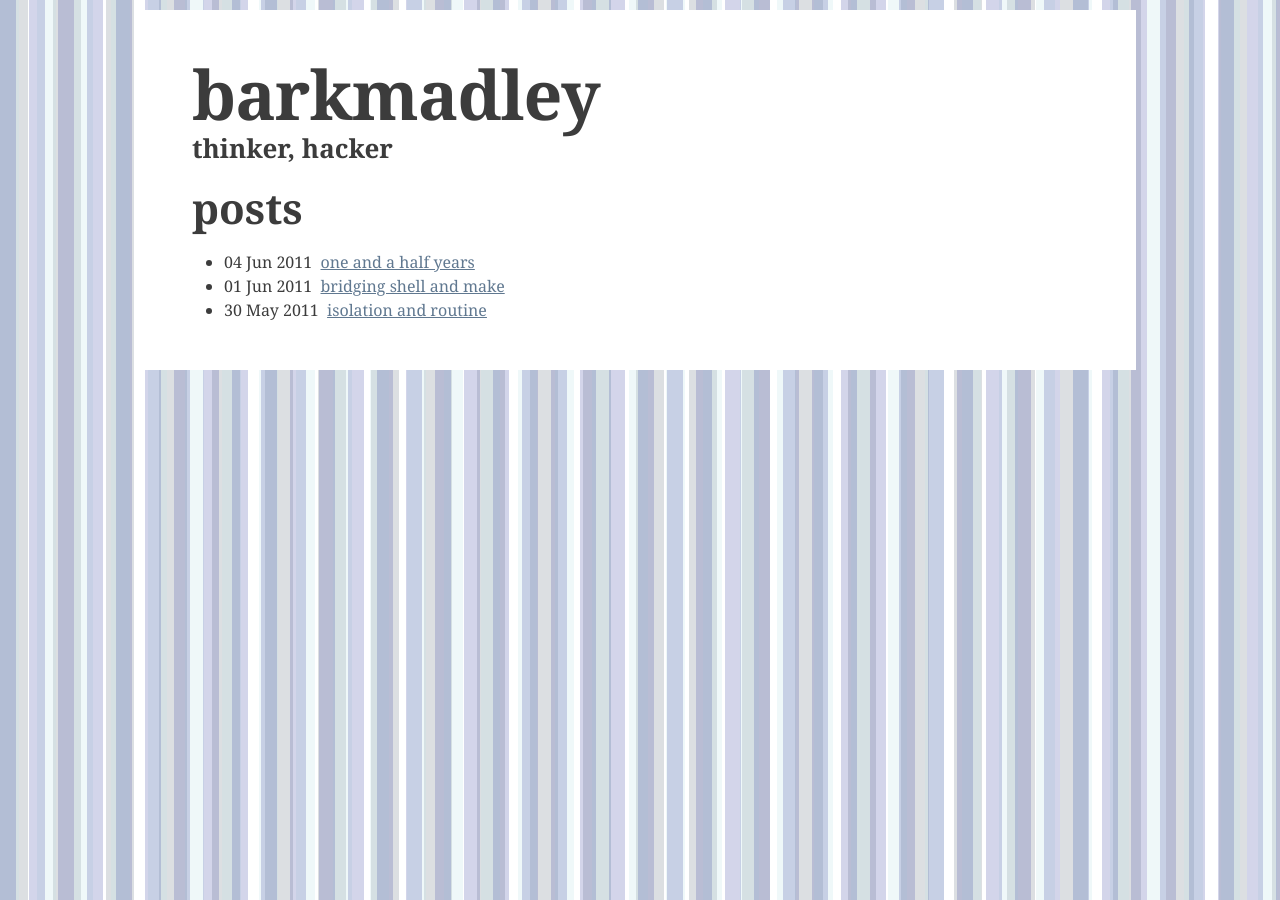
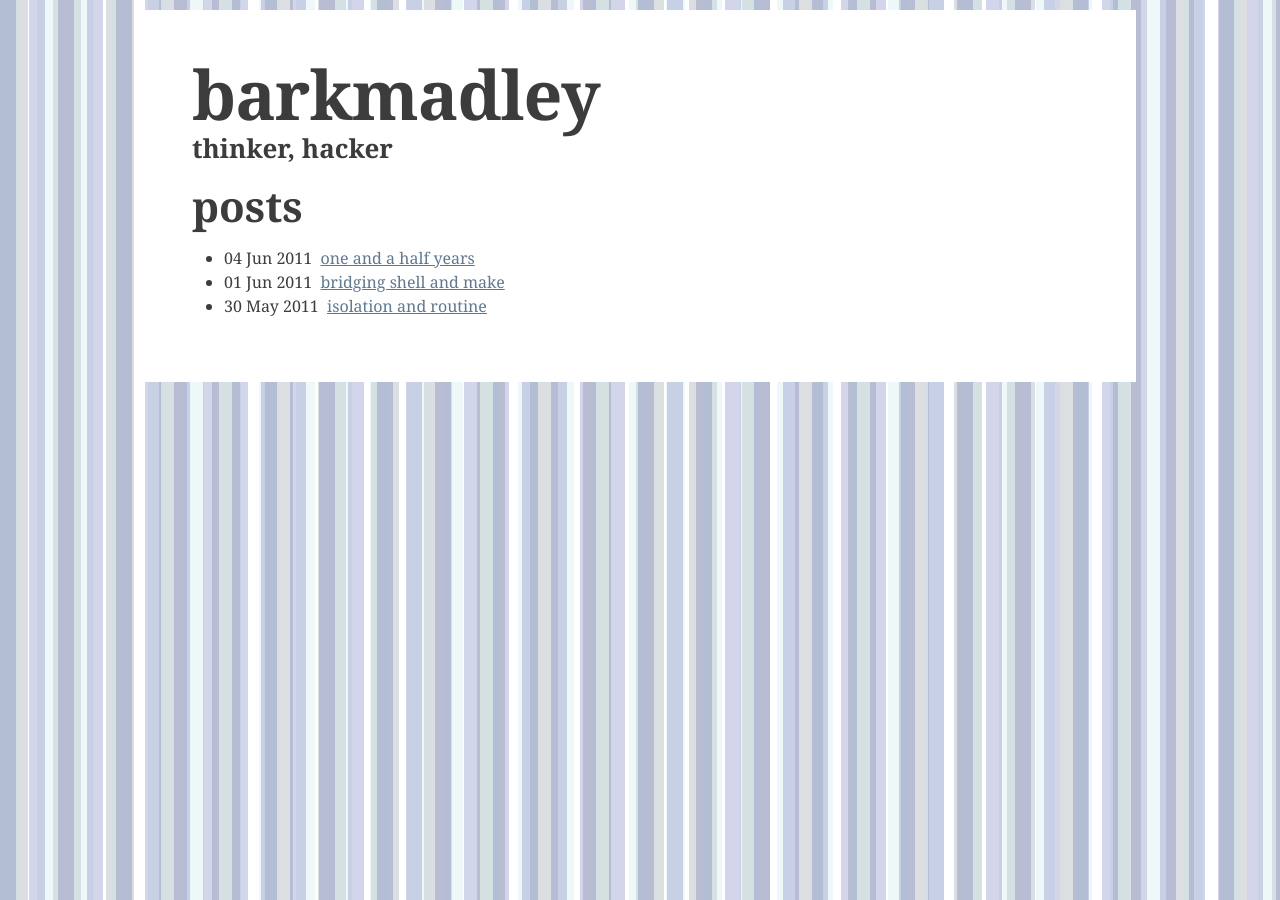
Before and after one commit to barkmadley/barkmadley.github.com, a Jekyll site: the page built from index.html, in a window 1280 px wide. Built offline with Jekyll 4.4.1, drawn with Linux system fonts in a browser that asks for light colours; nearby versions of some CDN libraries; Markdown is read by kramdown in place of the engine named in the settings.

Commit message:
uls and ols also need bottom margins.

```diff
--- a/css/style.css
+++ b/css/style.css
@@ -179,8 +179,8 @@
   background: white;
 }
 
-header, p, div.highlight {
-  margin-bottom: 18px;
+header, p, div.highlight, ul, ol {
+  margin-bottom: 1em;
 }
 
 div.highlight pre {
```
